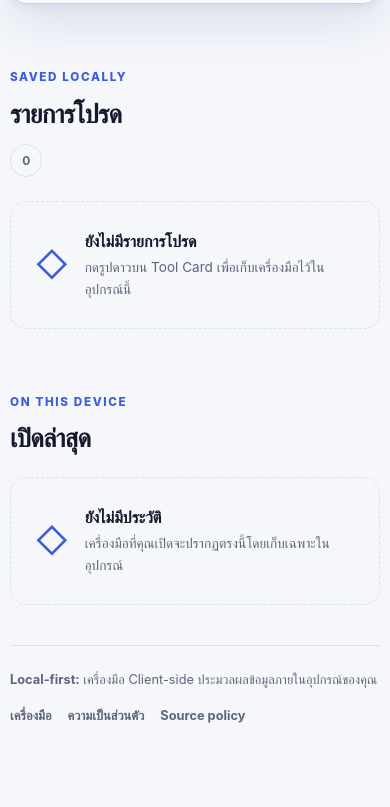
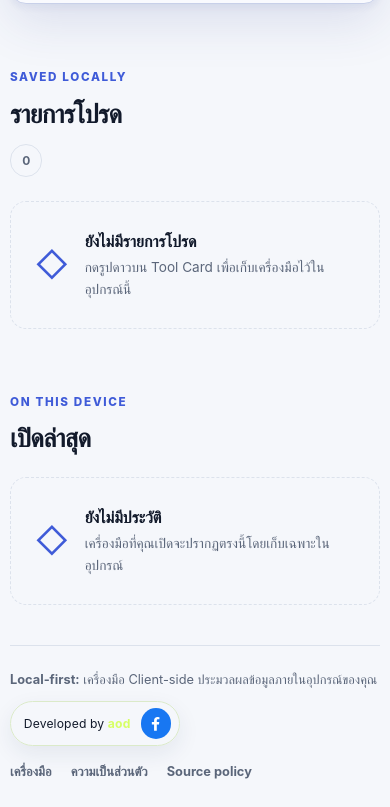
Before and after one commit to aodxx/Personal-Utility-Hub, a website built with Vite: page index.html in a window 390 px wide. Shown: the part 6675-7482 px from the top of the page. Before the commit the page ends 7426 px from the top, so only its background shows below. Built offline with nearby package versions, Linux system fonts and the light colour scheme.

Commit message:
feat: add developer credit and social link

```diff
--- a/src/app/app-shell.ts
+++ b/src/app/app-shell.ts
@@ -51,7 +51,10 @@ export class AppShell {
       </header>
       <main id="main-content" class="main-content" tabindex="-1"></main>
       <footer class="site-footer">
-        <p><strong>Local-first:</strong> ${t(locale, 'footer')}</p>
+        <div class="site-footer__brand">
+          <p><strong>Local-first:</strong> ${t(locale, 'footer')}</p>
+          <span class="developer-credit"><span class="developer-credit__label">Developed by <strong>aod</strong></span><a class="developer-credit__social" href="https://www.facebook.com/share/1AWvhjdr44/" target="_blank" rel="noopener noreferrer" aria-label="เปิด Facebook ของ aod"><svg viewBox="0 0 24 24" aria-hidden="true" focusable="false"><path d="M13.5 21v-8h2.7l.4-3h-3.1V8.1c0-.9.3-1.5 1.6-1.5h1.7V4a22 22 0 0 0-2.5-.1c-2.5 0-4.2 1.5-4.2 4.3V10H7.3v3h2.8v8h3.4Z"/></svg><span class="visually-hidden">Facebook</span></a></span>
+        </div>
         <nav aria-label="${t(locale, 'footerNav')}"><a href="#/">${t(locale, 'tools')}</a><a href="#/privacy">${t(locale, 'privacy')}</a><a href="https://github.com/aodxx/Personal-Utility-Hub/blob/main/docs/PRIVACY_AND_DEPENDENCIES.md" target="_blank" rel="noreferrer">Source policy</a></nav>
       </footer>
       ${this.settingsDialog(locale)}
--- a/src/styles/layout.css
+++ b/src/styles/layout.css
@@ -23,8 +23,16 @@
   font-size: 0.8rem;
 }
 .site-footer p { margin: 0; }
-.site-footer nav { display: flex; flex-wrap: wrap; gap: var(--space-4); }
+.site-footer__brand { display: grid; gap: .65rem; }
+.site-footer nav { display: flex; flex-wrap: wrap; gap: var(--space-4); align-items: center; }
 .site-footer a { font-weight: 700; text-decoration: none; }
+.developer-credit { width: fit-content; display: inline-flex; align-items: center; gap: .65rem; padding: .42rem .5rem .42rem .8rem; border: 1px solid color-mix(in srgb, var(--color-accent) 26%, var(--color-border)); border-radius: 999px; background: linear-gradient(110deg, color-mix(in srgb, var(--color-accent-soft) 72%, var(--color-surface)), var(--color-surface)); box-shadow: 0 8px 22px rgb(29 45 92 / 8%); color: var(--color-text); letter-spacing: .01em; }
+.developer-credit__label { font-size: .76rem; }
+.developer-credit__label strong { color: var(--color-accent); }
+.developer-credit__social { width: 1.9rem; height: 1.9rem; display: inline-grid; place-items: center; border-radius: 50%; background: #1877f2; color: #fff; transition: transform .2s ease, box-shadow .2s ease; }
+.developer-credit__social svg { width: 1.2rem; height: 1.2rem; fill: currentColor; }
+.developer-credit__social:hover, .developer-credit__social:focus-visible { transform: translateY(-2px) scale(1.06); box-shadow: 0 6px 14px rgb(24 119 242 / 32%); }
+.developer-credit__social:focus-visible { outline: 3px solid color-mix(in srgb, #1877f2 45%, transparent); outline-offset: 3px; }
 .section-block { margin-top: clamp(4rem, 9vw, 7rem); }
 .section-heading { display: flex; align-items: end; justify-content: space-between; gap: var(--space-4); margin-bottom: var(--space-5); }
 .section-heading h2 { margin: 0; font-size: clamp(1.6rem, 4vw, 2.35rem); }
@@ -34,6 +42,8 @@
 @media (max-width: 52rem) {
   .tool-grid, .tool-grid--compact { grid-template-columns: repeat(2, minmax(0, 1fr)); }
   .site-footer { flex-direction: column; }
+  .site-footer__brand, .site-footer nav { width: 100%; }
+  .site-footer nav { gap: .8rem 1.2rem; }
 }
 @media (max-width: 34rem) {
   .site-header, .main-content, .site-footer { width: min(calc(100% - 1.25rem), var(--content-width)); }
```
Also changed, not shown: PROGRESS.md (+7 -0 lines), TEST_REPORT.md (+13 -0 lines), tests/app-shell.test.ts (+5 -0 lines), tests/e2e/smoke.spec.ts (+4 -0 lines).
